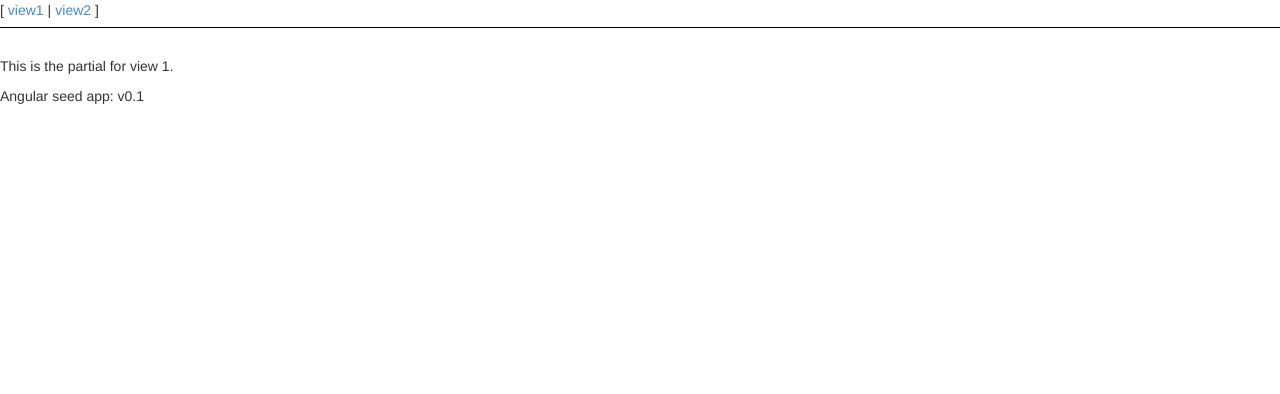
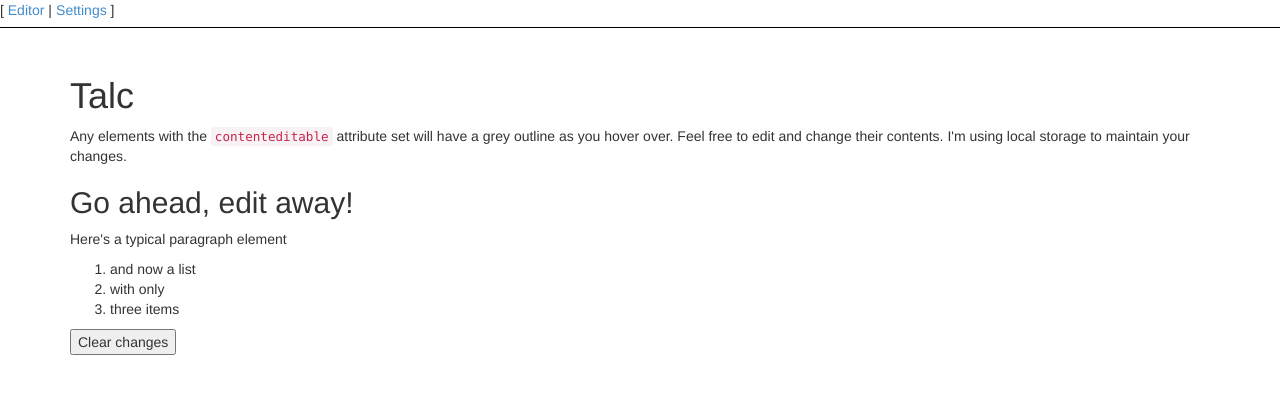
Before and after one commit to yadielar/talc, a website: page app/index.html at #/editor in a window 1280 px wide. Drawn offline with nearby package versions, Linux system fonts and the light colour scheme; some packages are replaced by stand-ins of ours.

Commit message:
Renamed partials and corresponding app states.

```diff
--- a/app/index.html
+++ b/app/index.html
@@ -6,7 +6,7 @@
 <head>
   <meta charset="utf-8">
   <meta http-equiv="X-UA-Compatible" content="IE=edge">
-  <title>My AngularJS App</title>
+  <title>Talc - Make your calculations smoother</title>
   <meta name="description" content="">
   <meta name="viewport" content="width=device-width, initial-scale=1">
   <link rel="stylesheet" href="css/bootstrap.min.css"/>
@@ -15,8 +15,8 @@
 </head>
 <body>
   <ul class="menu">
-    <li><a href="#/view1">view1</a></li>
-    <li><a href="#/view2">view2</a></li>
+    <li><a href="#/editor">Editor</a></li>
+    <li><a href="#/settings">Settings</a></li>
   </ul>
 
   <!--[if lt IE 7]>
@@ -25,7 +25,7 @@
 
   <div ng-view></div>
 
-  <div>Angular seed app: v<span app-version></span></div>
+  <!--div>Angular seed app: v<span app-version></span></div-->
 
   <!-- In production use:
   <script src="//ajax.googleapis.com/ajax/libs/angularjs/x.x.x/angular.min.js"></script>
--- a/app/js/app.js
+++ b/app/js/app.js
@@ -10,7 +10,7 @@ angular.module('talcApp', [
   'talcApp.controllers'
 ]).
 config(['$routeProvider', function($routeProvider) {
-  $routeProvider.when('/view1', {templateUrl: 'partials/partial1.html', controller: 'MyCtrl1'});
-  $routeProvider.when('/view2', {templateUrl: 'partials/partial2.html', controller: 'MyCtrl2'});
-  $routeProvider.otherwise({redirectTo: '/view1'});
+  $routeProvider.when('/editor', {templateUrl: 'partials/editor.html', controller: 'MyCtrl1'});
+  $routeProvider.when('/settings', {templateUrl: 'partials/settings.html', controller: 'MyCtrl2'});
+  $routeProvider.otherwise({redirectTo: '/editor'});
 }]);
--- /dev/null
+++ b/app/partials/editor.html
@@ -0,0 +1,21 @@
+<header class="container">
+	<h1>Talc</h1>
+</header>
+
+<article class="container">
+	<section>
+		<p>Any elements with the <code>contenteditable</code> attribute set will have a grey outline as you hover over. Feel free to edit and change their contents.  I'm using local storage to maintain your changes.</p>
+	</section>
+	<section id="editable" contenteditable="true">
+		<h2>Go ahead, edit away!</h2>
+		<p>Here's a typical paragraph element</p>
+		<ol>
+			<li>and now a list</li>
+			<li>with only</li>
+			<li>three items</li>
+		</ol>
+	</section>
+	<div>
+		<input type="button" id="clear" value="Clear changes" />
+	</div>
+</article>
--- a/app/partials/partial1.html
+++ /dev/null
@@ -1 +0,0 @@
-<p>This is the partial for view 1.</p>
```
Also changed, not shown: app/partials/settings.html (renamed from app/partials/partial2.html).
